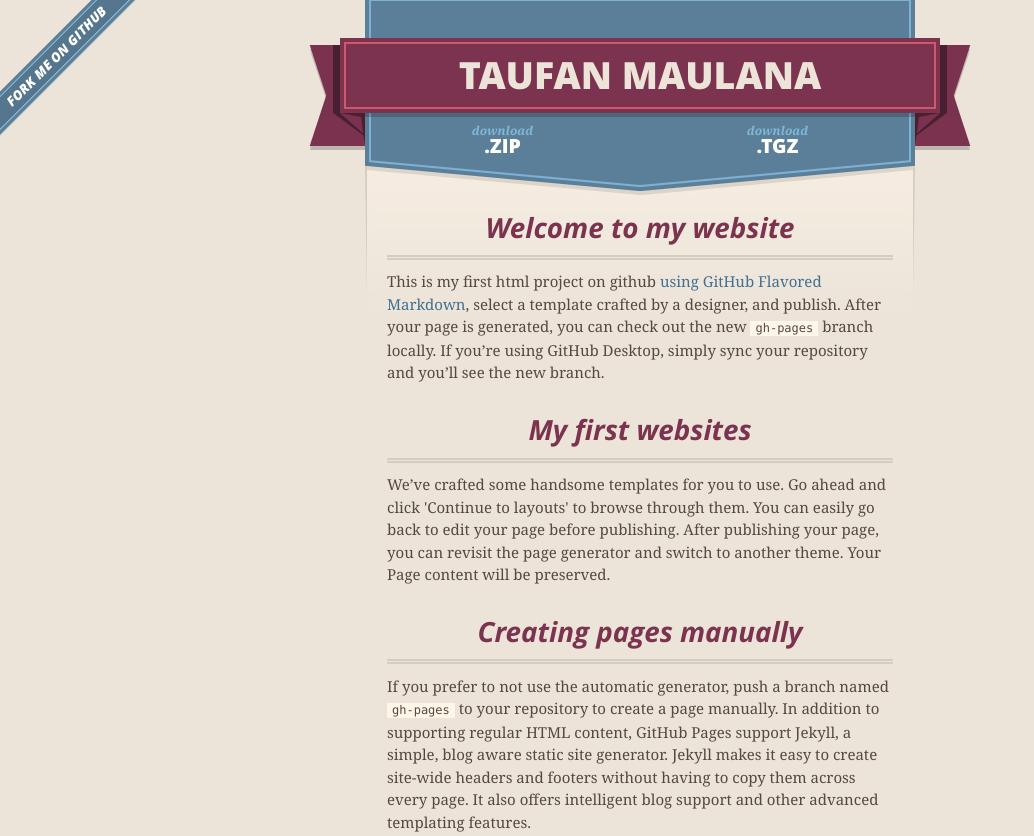
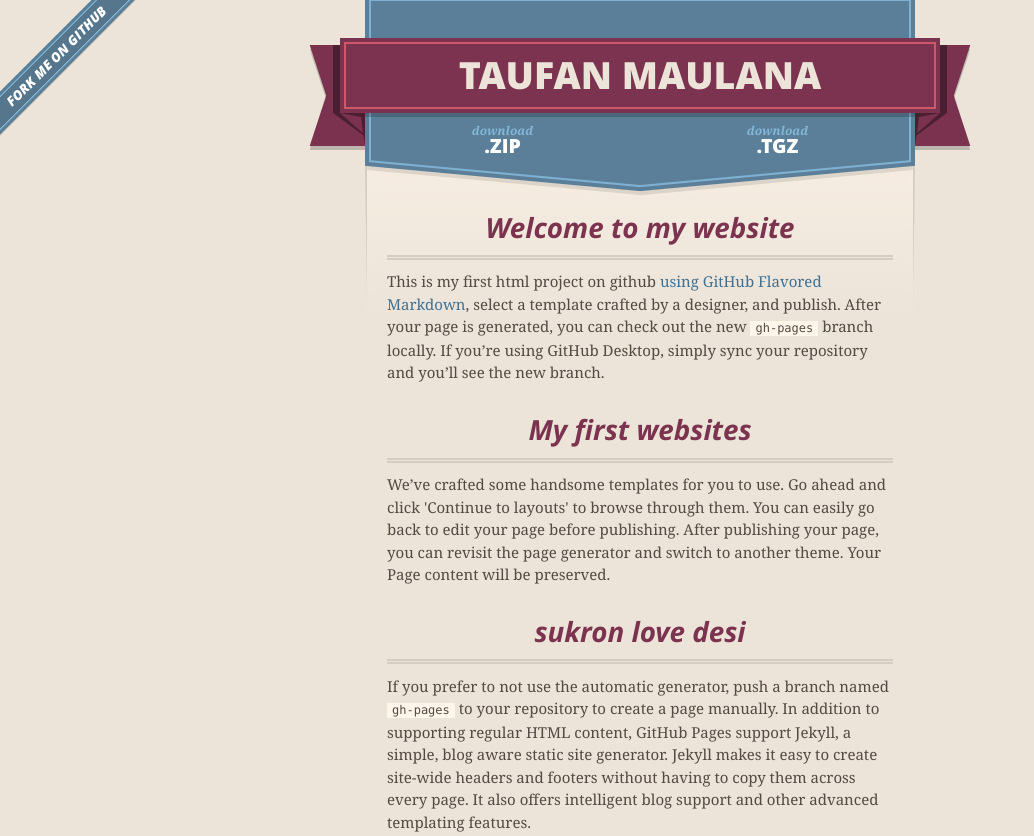
Before and after one commit to enzotaufan/enzotaufan.com, a plain HTML site: page _site/index.html in a window 1280 px wide. Shown: the top 836 px of the page, without its empty margins (0-1034 px from the left). Drawn offline with nearby package versions, Linux system fonts and the light colour scheme.

Commit message:
sukron love desi

```diff
--- a/_site/index.html
+++ b/_site/index.html
@@ -59,7 +59,7 @@
 <p>We’ve crafted some handsome templates for you to use. Go ahead and click 'Continue to layouts' to browse through them. You can easily go back to edit your page before publishing. After publishing your page, you can revisit the page generator and switch to another theme. Your Page content will be preserved.</p>
 
 <h3>
-<a id="creating-pages-manually" class="anchor" href="#creating-pages-manually" aria-hidden="true"><span aria-hidden="true" class="octicon octicon-link"></span></a>Creating pages manually</h3>
+<a id="creating-pages-manually" class="anchor" href="#creating-pages-manually" aria-hidden="true"><span aria-hidden="true" class="octicon octicon-link"></span></a>sukron love desi</h3>
 
 <p>If you prefer to not use the automatic generator, push a branch named <code>gh-pages</code> to your repository to create a page manually. In addition to supporting regular HTML content, GitHub Pages support Jekyll, a simple, blog aware static site generator. Jekyll makes it easy to create site-wide headers and footers without having to copy them across every page. It also offers intelligent blog support and other advanced templating features.</p>
 
```
Also changed, not shown: index.html (+1 -1 lines).
